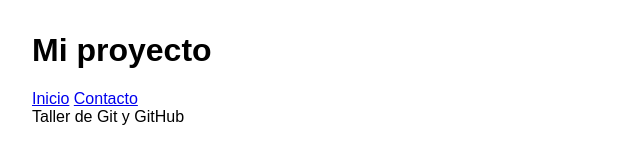
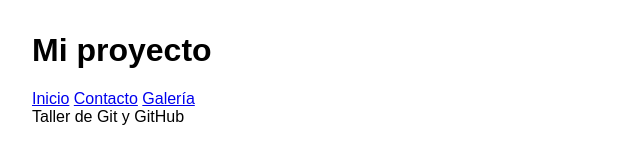
Before and after one commit to Edic-v/mi-proyecto, a plain HTML site: page index.html in a window 1280 px wide. Shown: the full height of the page, 0-640 px from the left. Drawn offline with Linux system fonts and the light colour scheme.

Commit message:
Agrega el enlace de galería al menú

```diff
--- a/index.html
+++ b/index.html
@@ -7,7 +7,7 @@
 </head>
 <body>
   <h1>Mi proyecto</h1>
-  <nav><a href="#inicio">Inicio</a> <a href="#contacto">Contacto</a></nav>
+  <nav><a href="#inicio">Inicio</a> <a href="#contacto">Contacto</a> <a href="#galeria">Galería</a></nav>
   <footer>Taller de Git y GitHub</footer>
 </body>
 </html>
```
